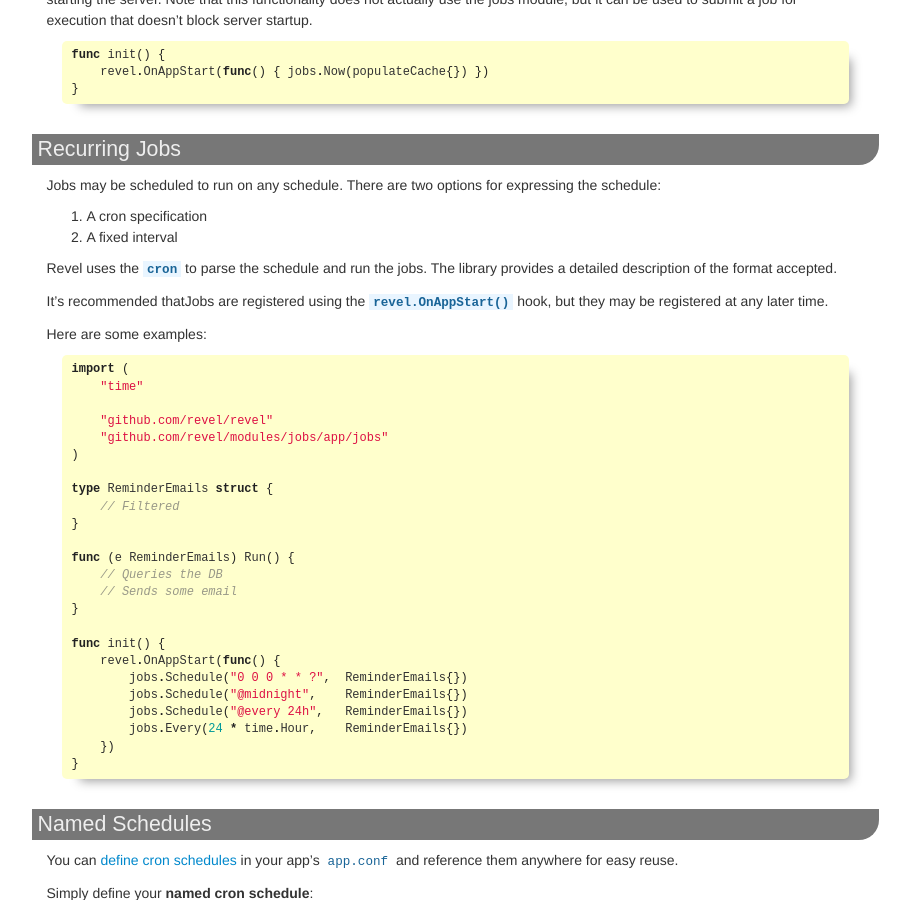
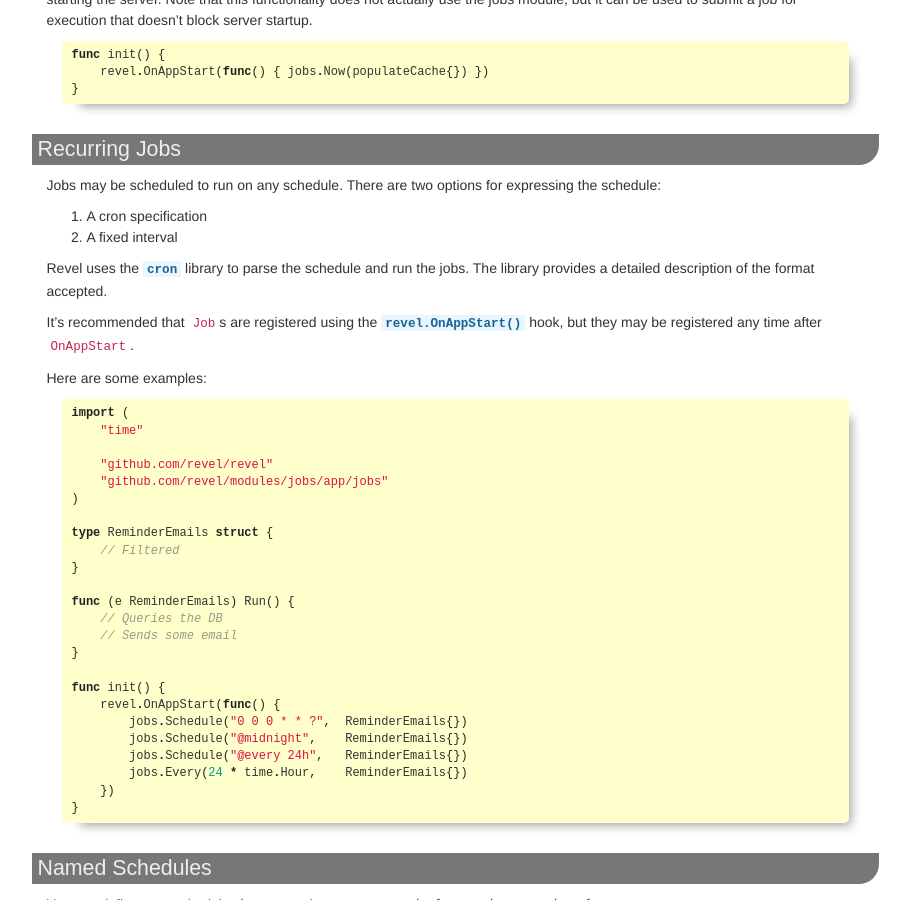
Before and after one commit to revel/revel.github.io, a Jekyll site: the page built from modules/jobs.md, in a window 1280 px wide and 900 px high, scrolled down 1086 px. Shown: the whole window, without its empty margins (331-1241 px from the left). Built offline with Jekyll 4.4.1, drawn with Linux system fonts in a browser that asks for light colours; nearby versions of some CDN libraries.

Commit message:
Further refining based on feedback

```diff
--- a/modules/jobs.md
+++ b/modules/jobs.md
@@ -84,12 +84,12 @@ Jobs may be scheduled to run on any schedule.  There are two options for express
 1. A cron specification
 2. A fixed interval
 
-Revel uses the [`cron`](https://godoc.org/github.com/revel/cron) to parse the
-schedule and run the jobs.  The library provides a detailed description of the format accepted.
+Revel uses the [`cron`](https://godoc.org/github.com/revel/cron) library to parse the
+schedule and run the jobs. The library provides a detailed description of the format accepted.
 
-It's recommended thatJobs are registered using the
+It's recommended that `Job`s are registered using the
 [`revel.OnAppStart()`](https://godoc.org/github.com/revel/revel#OnAppStart) hook, but they may be
-registered at any later time.
+registered any time after `OnAppStart`.
 
 Here are some examples:
 
```
